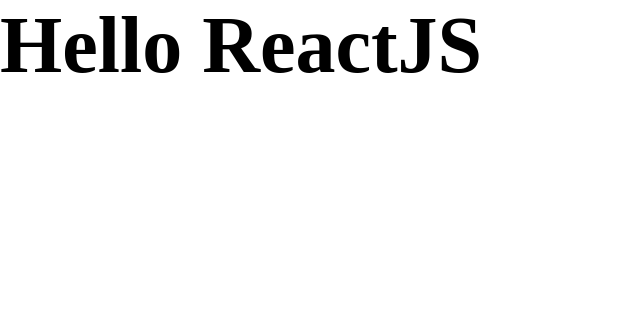
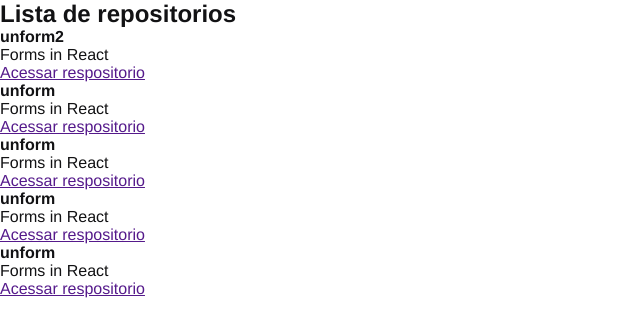
Before and after one commit to Alissonrf/curso-react, a React app: page / in a window 1280 px wide. Shown: the top 334 px of the page, without its empty margins (0-640 px from the left). Built offline with nearby package versions, Linux system fonts and the light colour scheme.

Commit message:
Primeiro component criado

```diff
--- a/src/App.jsx
+++ b/src/App.jsx
@@ -1,5 +1,6 @@
+import { RepositoryList } from './components/RepositoryList';
 import './styles/global.scss';
 
 export function App(){
-    return <h1>Hello ReactJS</h1>
+    return <RepositoryList></RepositoryList>
 }
--- /dev/null
+++ b/src/components/RepositoryList.jsx
@@ -0,0 +1,55 @@
+const repositoryName = "unform2";
+
+
+export function RepositoryList() {
+    return(
+        <section className="repository-list">
+            <h1>Lista de repositorios</h1>
+
+
+
+            <ul>
+                <li>
+                    <strong>{repositoryName}</strong>
+                    <p>Forms in React</p>
+
+                    <a href="">
+                        Acessar respositorio
+                    </a>
+                </li>
+                <li>
+                    <strong>unform</strong>
+                    <p>Forms in React</p>
+
+                    <a href="">
+                        Acessar respositorio
+                    </a>
+                </li>
+                <li>
+                    <strong>unform</strong>
+                    <p>Forms in React</p>
+
+                    <a href="">
+                        Acessar respositorio
+                    </a>
+                </li>
+                <li>
+                    <strong>unform</strong>
+                    <p>Forms in React</p>
+
+                    <a href="">
+                        Acessar respositorio
+                    </a>
+                </li>
+                <li>
+                    <strong>unform</strong>
+                    <p>Forms in React</p>
+
+                    <a href="">
+                        Acessar respositorio
+                    </a>
+                </li>
+            </ul>
+        </section>
+    )
+}
--- a/src/styles/global.scss
+++ b/src/styles/global.scss
@@ -5,8 +5,6 @@
 }
 
 body {
-
-    h1{
-        font-size: 80px;
-    }
+    font: 16px "Helvetica Neue", Arial, sans-serif;
+    color: #121214
 }
```
